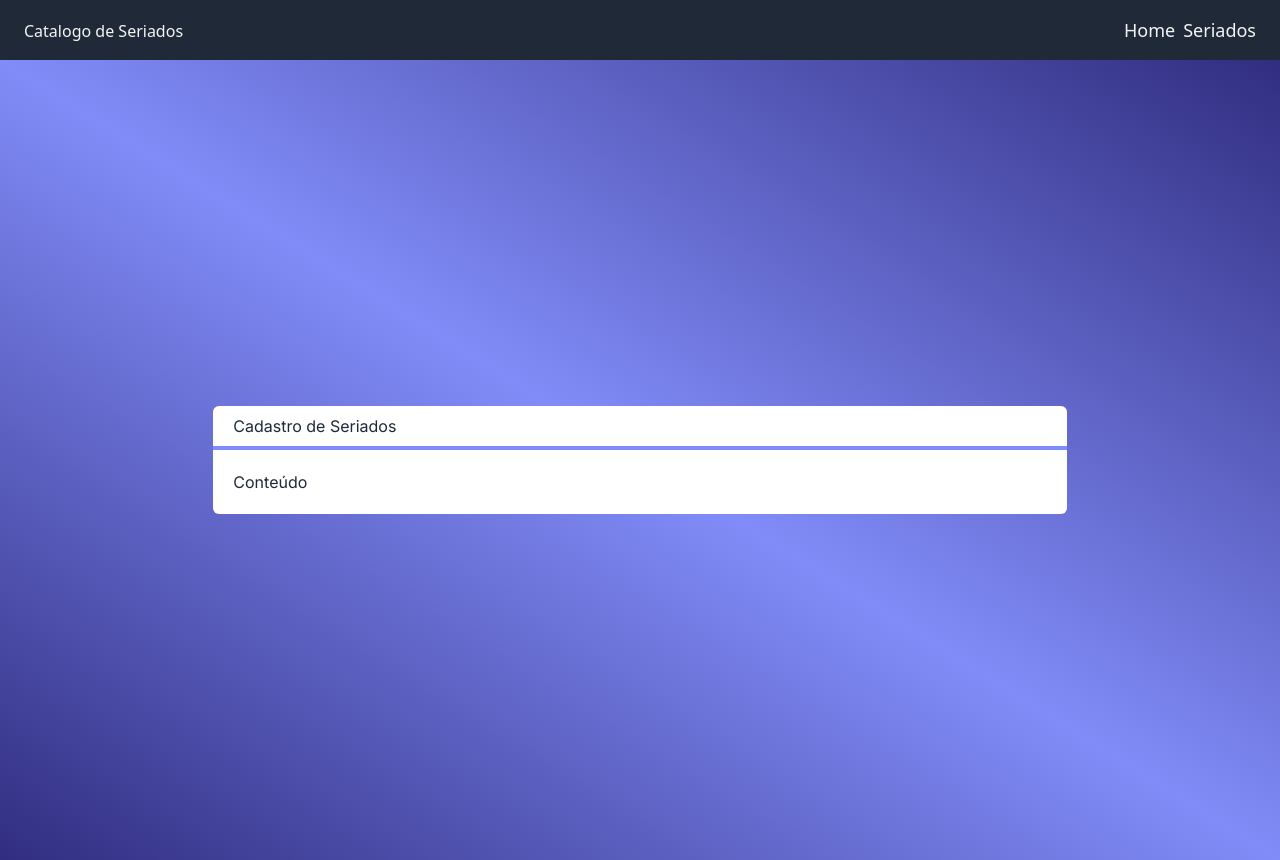
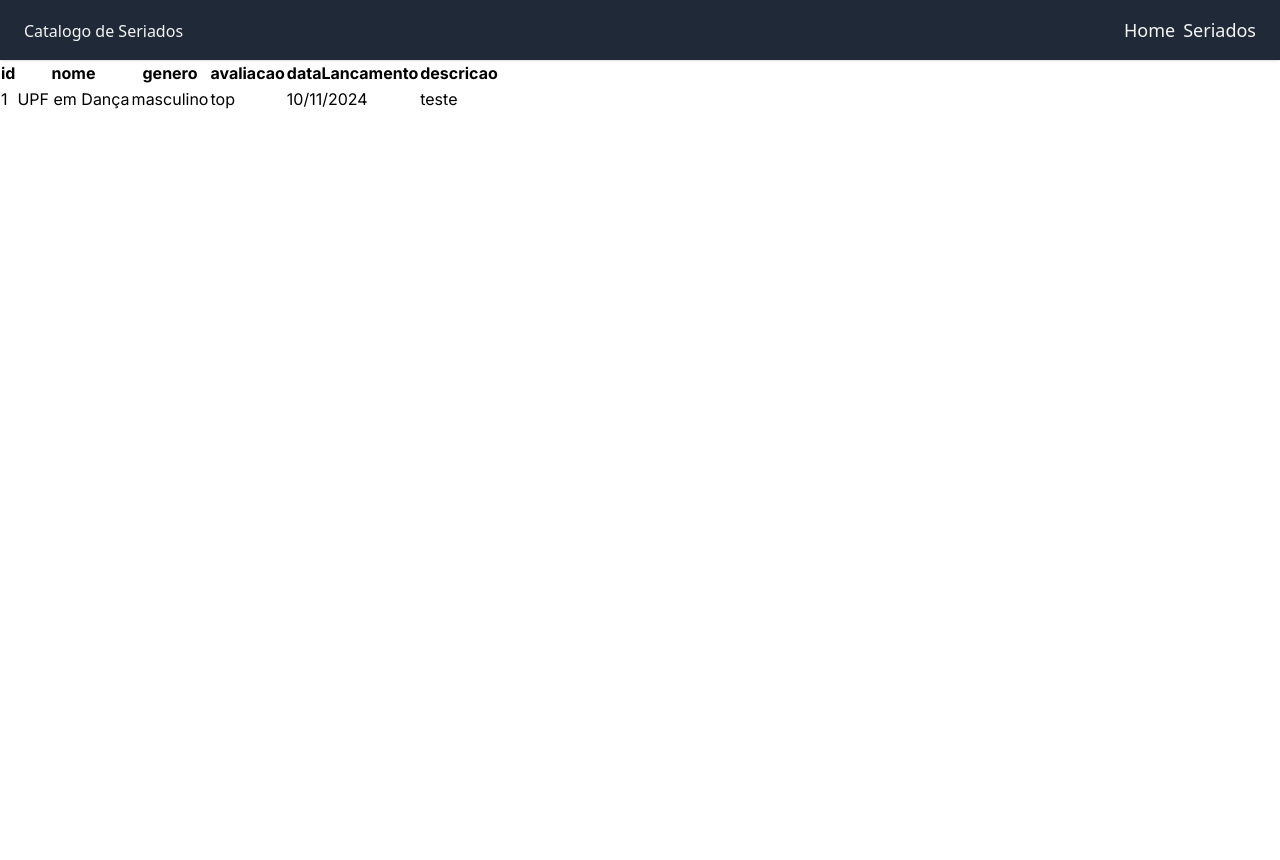
Before and after one commit to joaovargas2002/seriados-crud, a Next.js app: page /seriados in a window 1280 px wide. After the commit the page ends 800 px from the top, so only its background shows below. Built offline with nearby package versions, Linux system fonts and the light colour scheme.

Commit message:
adicionando seriados mock

```diff
--- /dev/null
+++ b/src/app/components/seriados/tabela.tsx
@@ -0,0 +1,35 @@
+import Seriado from "@/app/core/Seriado";
+
+interface TabelaProps {
+    seriados: Seriado[]
+}
+
+export default function Tabela(props: TabelaProps) {
+    function renderHeader() {
+        return (
+            <tr>
+                <th>id</th> <th>nome</th> <th>genero</th> <th>avaliacao</th>
+                <th>dataLancamento</th> <th>descricao</th>
+            </tr>
+        )
+    }
+    function renderDados() {
+        return props.seriados?.map((seriado, i) => {
+            return (<tr key={seriado.id}>
+                <td>{seriado.id}</td> <td>{seriado.nome}</td> <td>{seriado.genero}</td>
+                <td>{seriado.avaliacao}</td> <td>{seriado.dataLancamento}</td> <td>{seriado.descricao}</td>
+            </tr>)
+        })
+    }
+    return (
+        <table>
+            <thead>
+                {renderHeader()}
+            </thead>
+            <tbody>
+                {renderDados()}
+            </tbody>
+        </table>
+    )
+
+}
--- a/src/app/core/Seriado.ts
+++ b/src/app/core/Seriado.ts
@@ -16,4 +16,10 @@ export default class Seriado {
             this.descricao = descricao;
         }
 
+        static geraSeriadosMock() {
+            return [ new Seriado(1, "UPF em Dança", "masculino", "top", "10/11/2024", "teste"
+            ),
+            ]
+           }
+
 }
--- a/src/app/seriados/page.tsx
+++ b/src/app/seriados/page.tsx
@@ -1,12 +1,11 @@
-import Layout from "../components/seriados/layout"
+import Layout from "@/app/components/seriados/layout"
+import Tabela from "@/app/components/seriados/tabela"
+import Seriado from "@/app/core/Seriado"
 
 export default function Seriados() {
+    const seriados = Seriado.geraSeriadosMock()
+
     return (
-        <div className={ `
-         flex justify-center items-center h-screen
-         bg-gradient-to-bl from-indigo-900 via-indigo-400 to-indigo-900
-         text-white`}>
-            <Layout titulo="Cadastro de Seriados">Conteúdo</Layout>
-        </div>
+        <Tabela seriados={seriados}/>
     )
 }
```
